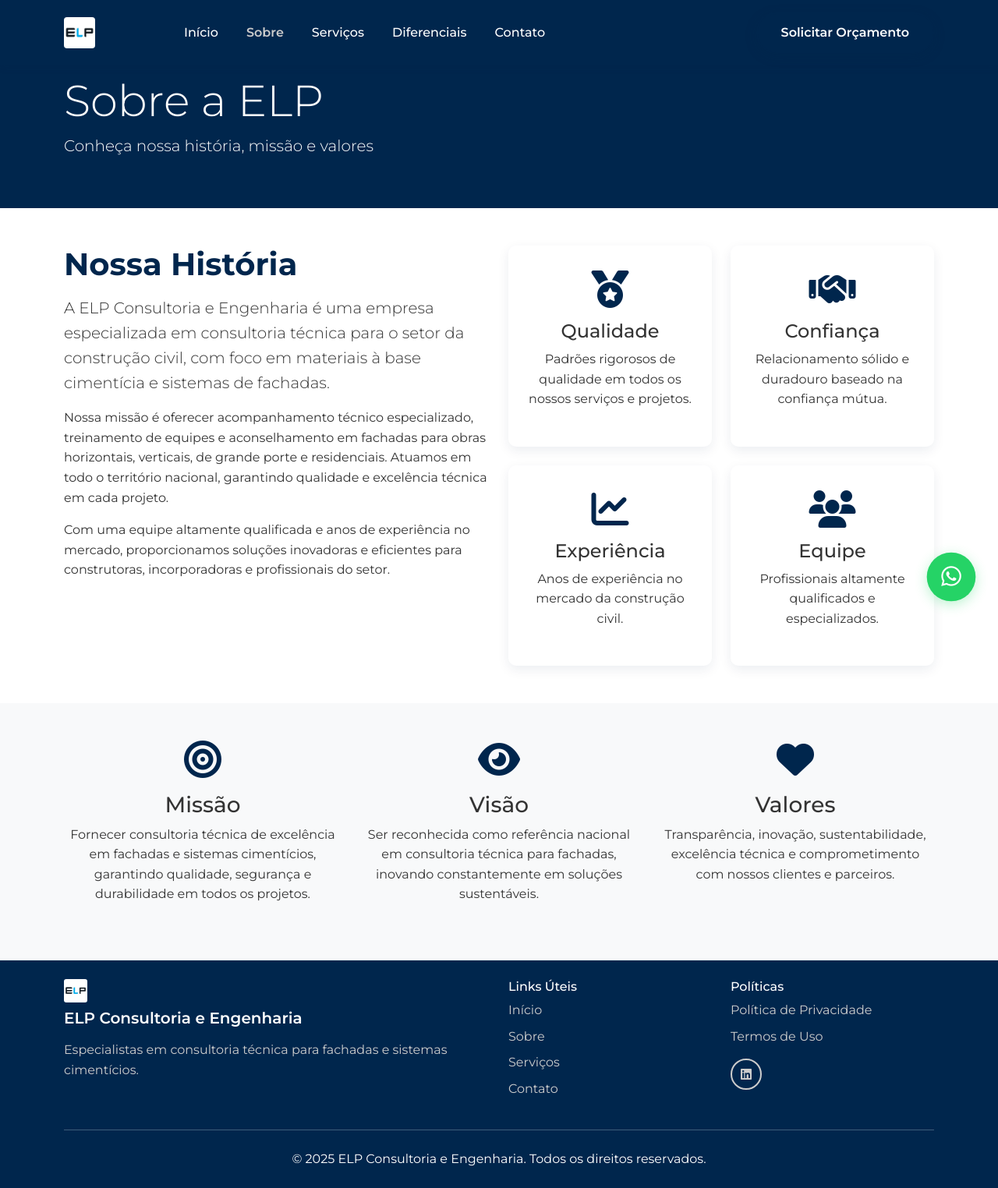
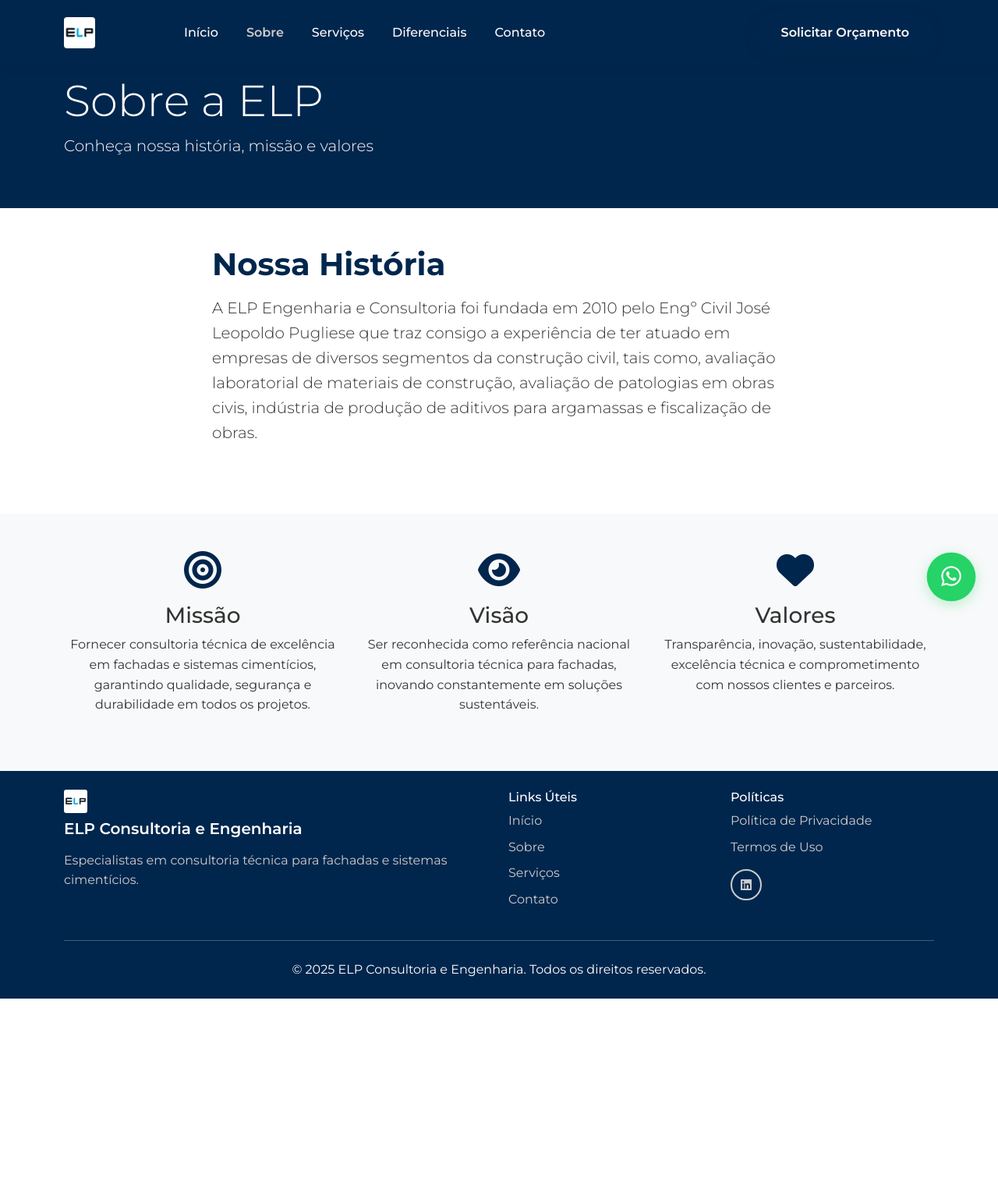
Before and after one commit to lsfrenzel/elp_landingpage, a Flask app: page /sobre in a window 1280 px wide. Shown: the whole page at 78% size. After the commit the page ends 1281 px from the top, so only its background shows below. Run offline with Flask 3, Linux system fonts and the light colour scheme.

Commit message:
Update company description and service focus on the about page
Modify hero title in index.html to "Excelência em Consultoria Técnica de Sistemas de Revestimentos". Update the "Nossa História" section in sobre.html with new text and remove feature cards.

Replit-Commit-Author: Agent
Replit-Commit-Session-Id: f4f7f7f7-fe05-4276-866d-289d4bc11b2f
Replit-Commit-Checkpoint-Type: full_checkpoint
Replit-Commit-Screenshot-Url: https://storage.googleapis.com/screenshot-production-us-central1/c0ad79f5-6827-431b-a345-b2f3e6b0640a/f4f7f7f7-fe05-4276-866d-289d4bc11b2f/SEXgUN6

```diff
--- a/templates/index.html
+++ b/templates/index.html
@@ -7,7 +7,7 @@
         <div class="container">
             <div class="row align-items-center min-vh-100">
                 <div class="col-lg-6">
-                    <h1 class="hero-title">Excelência em Consultoria Técnica para Fachadas</h1>
+                    <h1 class="hero-title">Excelência em Consultoria Técnica de Sistemas de Revestimentos</h1>
                     <p class="hero-subtitle">Especialistas e Suporte técnico para: obras novas, da concepção à execução; obras prontas, da avalição à recuperação.</p>
                     <a href="{{ url_for('contato') }}" class="btn btn-primary btn-lg hero-cta">
                         <i class="fas fa-comments me-2"></i>Entre em Contato
--- a/templates/sobre.html
+++ b/templates/sobre.html
@@ -19,43 +19,9 @@
     <section class="py-5">
         <div class="container">
             <div class="row">
-                <div class="col-lg-6 mb-4">
+                <div class="col-lg-8 mx-auto mb-4">
                     <h2 class="section-title">Nossa História</h2>
-                    <p class="lead">A ELP Consultoria e Engenharia é uma empresa especializada em consultoria técnica para o setor da construção civil, com foco em materiais à base cimentícia e sistemas de fachadas.</p>
-                    <p>Nossa missão é oferecer acompanhamento técnico especializado, treinamento de equipes e aconselhamento em fachadas para obras horizontais, verticais, de grande porte e residenciais. Atuamos em todo o território nacional, garantindo qualidade e excelência técnica em cada projeto.</p>
-                    <p>Com uma equipe altamente qualificada e anos de experiência no mercado, proporcionamos soluções inovadoras e eficientes para construtoras, incorporadoras e profissionais do setor.</p>
-                </div>
-                <div class="col-lg-6">
-                    <div class="row g-4">
-                        <div class="col-md-6">
-                            <div class="feature-card text-center">
-                                <i class="fas fa-medal feature-icon"></i>
-                                <h4>Qualidade</h4>
-                                <p>Padrões rigorosos de qualidade em todos os nossos serviços e projetos.</p>
-                            </div>
-                        </div>
-                        <div class="col-md-6">
-                            <div class="feature-card text-center">
-                                <i class="fas fa-handshake feature-icon"></i>
-                                <h4>Confiança</h4>
-                                <p>Relacionamento sólido e duradouro baseado na confiança mútua.</p>
-                            </div>
-                        </div>
-                        <div class="col-md-6">
-                            <div class="feature-card text-center">
-                                <i class="fas fa-chart-line feature-icon"></i>
-                                <h4>Experiência</h4>
-                                <p>Anos de experiência no mercado da construção civil.</p>
-                            </div>
-                        </div>
-                        <div class="col-md-6">
-                            <div class="feature-card text-center">
-                                <i class="fas fa-users feature-icon"></i>
-                                <h4>Equipe</h4>
-                                <p>Profissionais altamente qualificados e especializados.</p>
-                            </div>
-                        </div>
-                    </div>
+                    <p class="lead">A ELP Engenharia e Consultoria foi fundada em 2010 pelo Engº Civil José Leopoldo Pugliese que traz consigo a experiência de ter atuado em empresas de diversos segmentos da construção civil, tais como, avaliação laboratorial de materiais de construção, avaliação de patologias em obras civis, indústria de produção de aditivos para argamassas e fiscalização de obras.</p>
                 </div>
             </div>
         </div>
```
Also changed, not shown: 1 other file.
